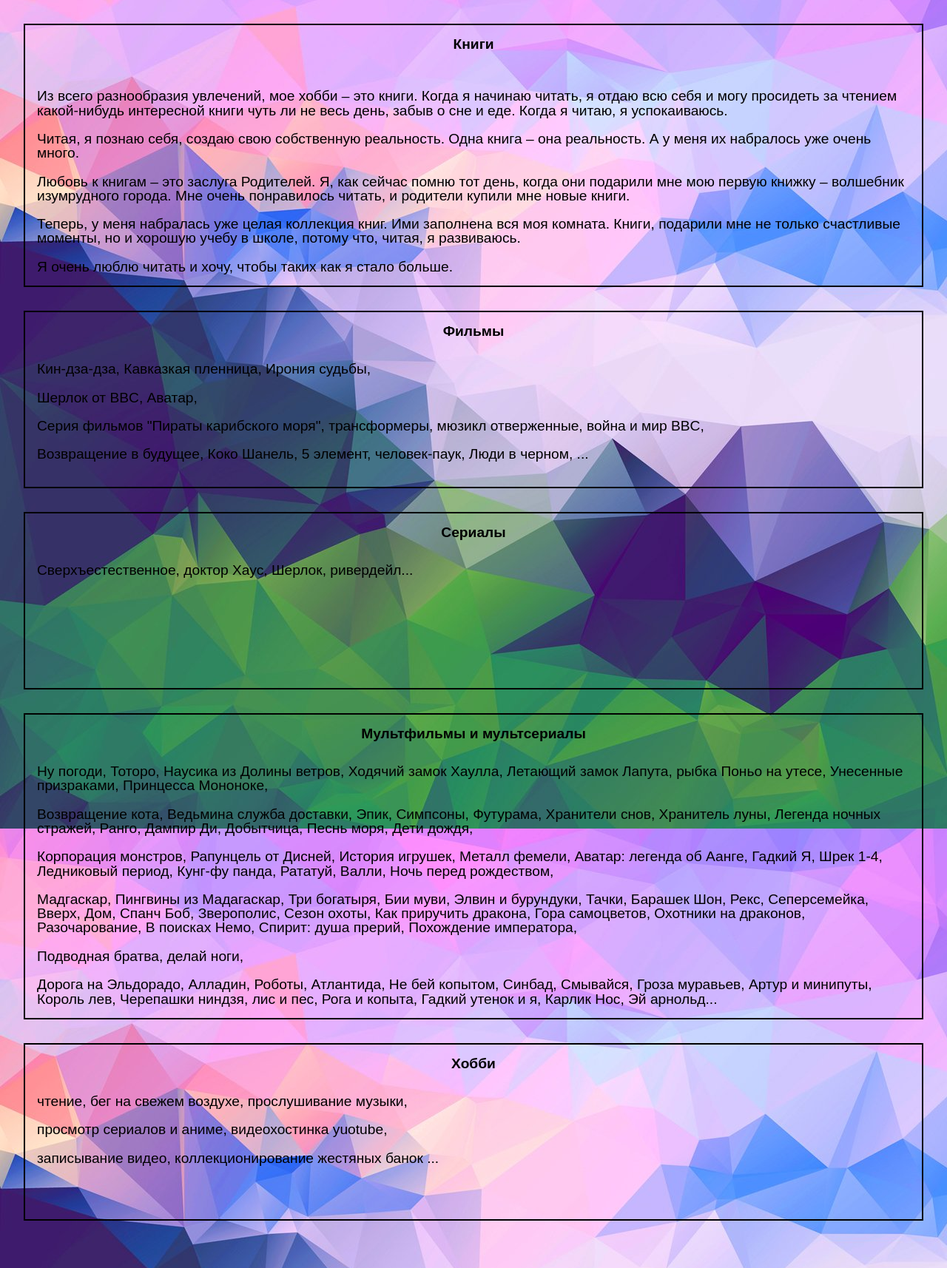
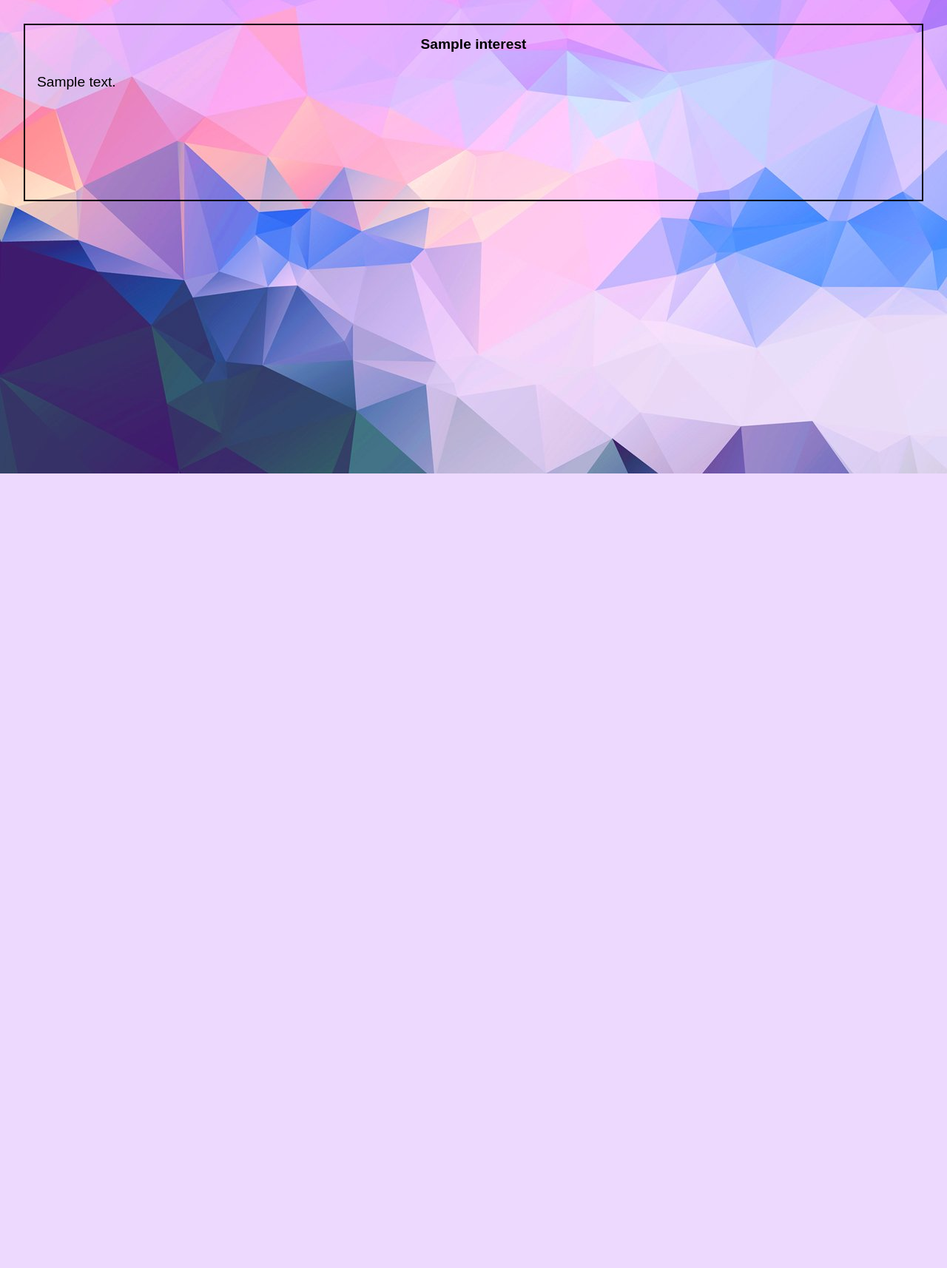
Before and after one commit to Dnexit/MVC-lab-1, a PHP site: template app/views/interests/index.php in a window 1280 px wide. Shown: the part 160-1874 px from the top of the page at 74% size. After the commit the page ends 800 px from the top, so only its background shows below. Run offline with PHP 8.4, Linux system fonts and the light colour scheme; the template is opened without the code that fills it: most values are stand-ins (such as "Sample title", 1, 10 or a date in 2020).

Commit message:
2-е задание

```diff
--- a/app/views/interests/index.php
+++ b/app/views/interests/index.php
@@ -3,51 +3,11 @@
     <ul></ul>
 </nav>
 <section class="section">
-    <article class="article" id="books">
-        <h2>Книги</h2>
-        <p> <br>Из всего разнообразия увлечений, мое хобби – это книги. Когда я начинаю читать, я отдаю всю себя и могу просидеть за чтением какой-нибудь интересной книги чуть ли не весь день, забыв о сне и еде. Когда я читаю, я успокаиваюсь.
-            <br><br>Читая, я познаю себя, создаю свою собственную реальность. Одна книга – она реальность. А у меня их набралось уже очень много.
-            <br><br>Любовь к книгам – это заслуга Родителей. Я, как сейчас помню тот день, когда они подарили мне мою первую книжку – волшебник изумрудного города. Мне очень понравилось читать, и родители купили мне новые книги.
-            <br><br>Теперь, у меня набралась уже целая коллекция книг. Ими заполнена вся моя комната. Книги, подарили мне не только счастливые моменты, но и хорошую учебу в школе, потому что, читая, я развиваюсь.
-            <br><br>Я очень люблю читать и хочу, чтобы таких как я стало больше.</p>
-    </article>
-    <article class="article" id="films">
-        <h2>Фильмы</h2>
-        <p> Кин-дза-дза, Кавказкая пленница, Ирония судьбы,
-            <br><br> Шерлок от BBC, Аватар, <br><br> Серия фильмов "Пираты карибского моря", трансформеры,
-            мюзикл отверженные, война и мир BBC, <br><br> Возвращение в будущее,
-            Коко Шанель, 5 элемент, человек-паук, Люди в черном,
-            ...</p>
-    </article>
-    <article class="article" id="TV_series">
-        <h2>Сериалы</h2>
-        <p>Сверхъестественное, доктор Хаус, Шерлок, ривердейл...</p>
-    </article>
-    <article class="article" id="cartoons">
-        <h2>Мультфильмы и мультсериалы</h2>
-        <p>Ну погоди, Тоторо, Наусика из Долины ветров, Ходячий замок Хаулла,
-            Летающий замок Лапута, рыбка Поньо на утесе, Унесенные призраками,
-            Принцесса Мононоке, <br><br> Возвращение кота, Ведьмина служба доставки,
-            Эпик, Симпсоны, Футурама, Хранители снов, Хранитель луны, Легенда ночных стражей,
-            Ранго, Дампир Ди, Добытчица, Песнь моря, Дети дождя,<br><br> Корпорация монстров,
-            Рапунцель от Дисней, История игрушек, Металл фемели, Аватар: легенда об Аанге,
-            Гадкий Я, Шрек 1-4, Ледниковый период, Кунг-фу панда, Рататуй, Валли,
-            Ночь перед рождеством,  <br><br>
-            Мадгаскар, Пингвины из Мадагаскар, Три богатыря,
-            Бии муви, Элвин и бурундуки, Тачки, Барашек Шон, Рекс, Сеперсемейка,
-            Вверх, Дом, Спанч Боб, Зверополис, Сезон охоты, Как приручить дракона,
-            Гора самоцветов, Охотники на драконов, Разочарование, В поисках Немо,
-            Спирит: душа прерий, Похождение императора,<br><br>
-            Подводная братва, делай ноги,<br><br>
-            Дорога на Эльдорадо, Алладин, Роботы, Атлантида, Не бей копытом, Синбад,
-            Смывайся, Гроза муравьев, Артур и минипуты, Король лев, Черепашки ниндзя,
-            лис и пес, Рога и копыта, Гадкий утенок и я, Карлик Нос, Эй арнольд...</p>
-    </article>
-    <article class="article" id="hobby">
-        <h2>Хобби</h2>
-        <p>чтение, бег на свежем воздухе, прослушивание музыки,
-            <br><br>просмотр сериалов и аниме, видеохостинка yuotube,
-            <br><br>записывание видео, коллекционирование жестяных банок ...</p>
-    </article>
+    <?php foreach ( $interests as $interest ): ?>
+        <article class="article" id="<?= $interest['id'] ?>">
+            <h2><?= $interest['title'] ?></h2>
+            <p><?= $interest['desc'] ?></p>
+        </article>
+    <?php endforeach; ?>
 </section>
 <script src="http://<?= $_SERVER["SERVER_NAME"]; ?>/public/js/interests.js" defer></script>
```
Also changed, not shown: app/controllers/InterestsController.php (+7 -1 lines), app/models/InterestsModel.php (added, +81 -0 lines).
